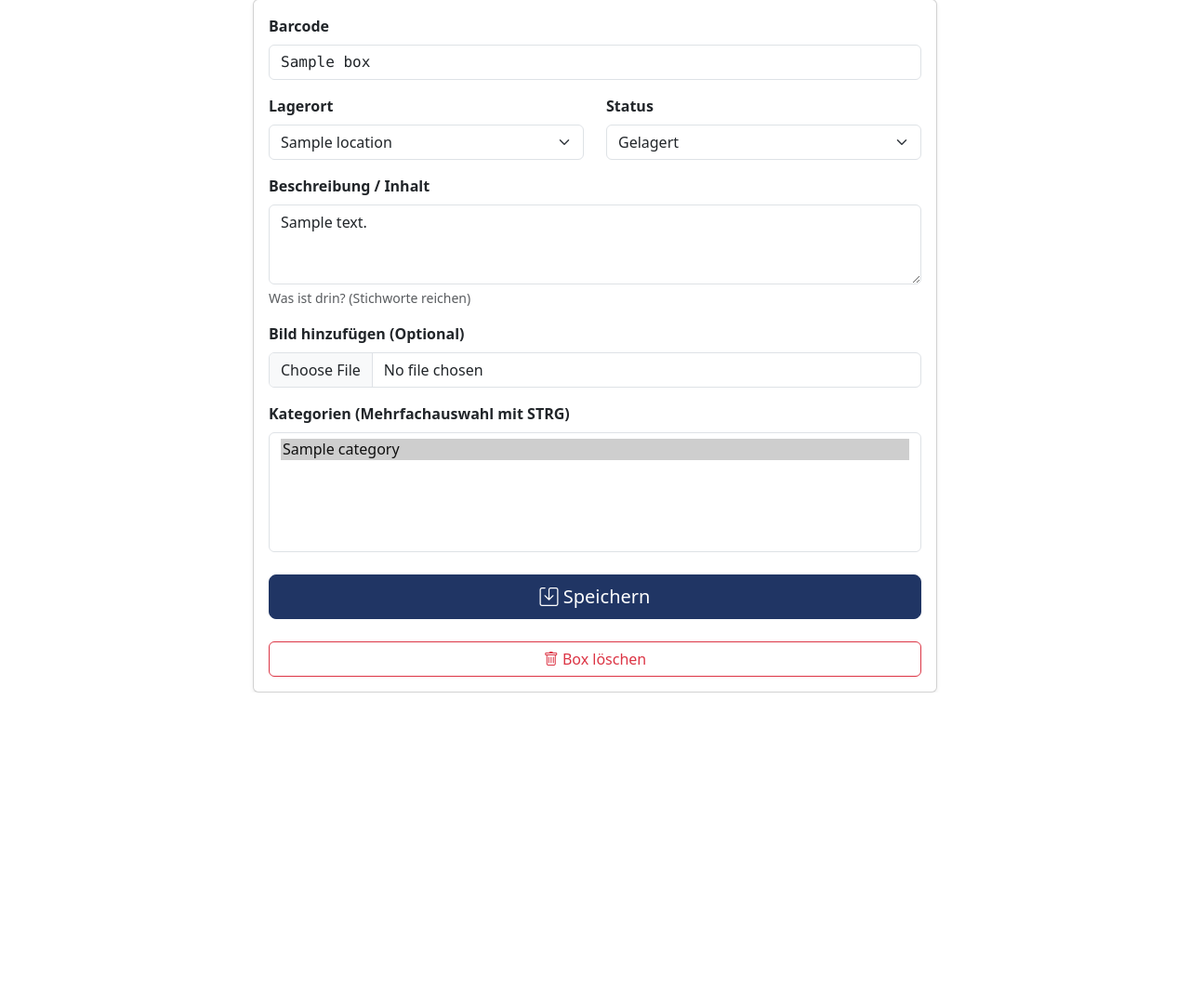
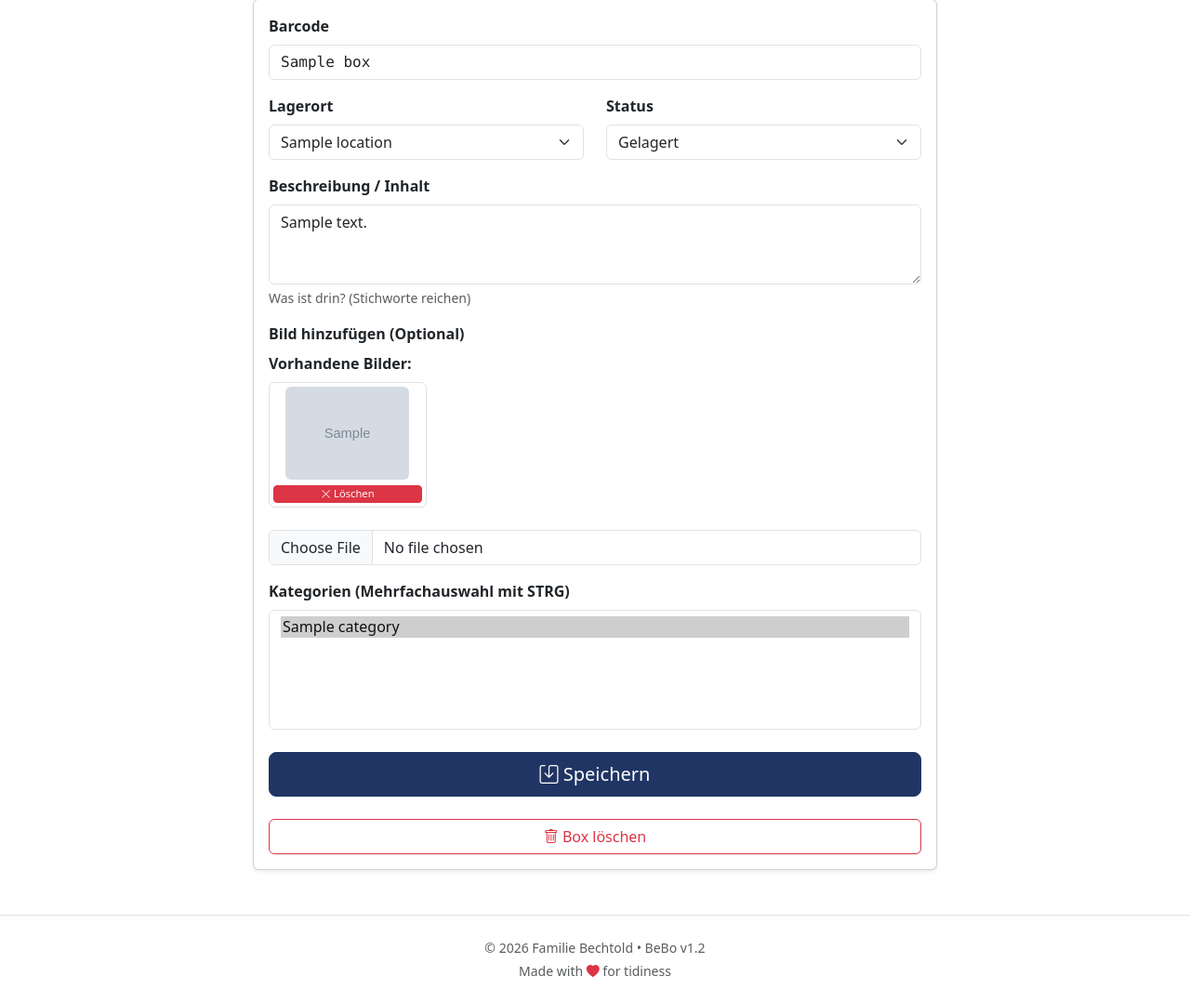
Before and after one commit to JOHBECHTOLD/BeBo, a Django app: a page that uses templates/base.html in a window 1280 px wide. Shown: the part 143-1222 px from the top of the page at 93% size. Before the commit the page ends 888 px from the top, so only its background shows below. Run offline with Django 5.2, Linux system fonts and the light colour scheme; a user stored in the database is signed in; tables that the repository leaves empty hold one stand-in row (values such as "Sample post"); grey boxes marked "Sample" are stand-in pictures.

Commit message:
Release v1.2: Login, Delete Image, Footer, Access Status

```diff
--- a/bebo_core/settings.py
+++ b/bebo_core/settings.py
@@ -149,3 +149,7 @@ DEFAULT_AUTO_FIELD = 'django.db.models.BigAutoField'
 LOGIN_URL = 'login'            # Name der URL für den Login
 LOGIN_REDIRECT_URL = 'dashboard' # Wohin nach dem Login?
 LOGOUT_REDIRECT_URL = 'login'    # Wohin nach dem Logout?
+
+
+# Versionierung
+BEBO_VERSION = '1.2.0'
--- a/inventory/urls.py
+++ b/inventory/urls.py
@@ -7,4 +7,5 @@ urlpatterns = [
     path('box/<str:label>/', views.box_detail, name='box_detail'),
     path('box/<str:label>/edit/', views.box_edit, name='box_edit'),
     path('box/<str:label>/delete/', views.box_delete, name='box_delete'),
+    path('image/<int:image_id>/delete/', views.image_delete, name='image_delete'),
 ]
--- a/inventory/views.py
+++ b/inventory/views.py
@@ -86,3 +86,14 @@ def box_delete(request, label):
 
     # Zeige die Bestätigungsseite an
     return render(request, 'inventory/box_confirm_delete.html', {'box': box})
+# NEU: Einzelnes Bild löschen
+@login_required
+def image_delete(request, image_id):
+    image = get_object_or_404(BoxImage, id=image_id)
+    box_label = image.box.label # Wir merken uns, zu welcher Box es gehört
+
+    # Löschen
+    image.delete()
+
+    # Zurück zur Bearbeiten-Seite der Box
+    return redirect('box_edit', label=box_label)
--- a/templates/base.html
+++ b/templates/base.html
@@ -137,4 +137,12 @@
     <!-- Bootstrap JS -->
     <script src="https://cdn.jsdelivr.net/npm/bootstrap@5.3.0/dist/js/bootstrap.bundle.min.js"></script>
   </body>
+  <!-- Footer -->
+  <footer class="py-4 mt-5 border-top">
+      <div class="container text-center text-muted small">
+          <p class="mb-1">&copy; {% now "Y" %} Familie Bechtold &bull; BeBo v1.2</p>
+          <!-- Änderung: Text angepasst -->
+          <p class="mb-0">Made with <i class="bi bi-heart-fill text-danger"></i> for tidiness</p>
+       </div>
+  </footer>
 </html>
--- a/templates/inventory/box_form.html
+++ b/templates/inventory/box_form.html
@@ -64,6 +64,26 @@
 
                     <div class="mb-3">
                         <label class="form-label fw-bold">Bild hinzufügen (Optional)</label>
+                                            <!-- Bestehende Bilder verwalten -->
+                    {% if box.images.all %}
+                    <div class="mb-4">
+                        <label class="form-label fw-bold">Vorhandene Bilder:</label>
+                        <div class="row g-2">
+                            {% for img in box.images.all %}
+                            <div class="col-6 col-md-3 text-center">
+                                <div class="position-relative border rounded p-1">
+                                    <img src="{{ img.image.url }}" class="img-fluid rounded" style="height: 100px; object-fit: cover;">
+                                    <br>
+                                    <!-- Kleiner Löschen Button -->
+                                    <a href="{% url 'image_delete' img.id %}" class="btn btn-danger btn-sm mt-1 w-100 py-0" style="font-size: 0.7rem;" onclick="return confirm('Bild wirklich löschen?')">
+                                        <i class="bi bi-x-lg"></i> Löschen
+                                    </a>
+                                </div>
+                            </div>
+                            {% endfor %}
+                        </div>
+                    </div>
+                    {% endif %}
                         {{ form.image_upload }}
                     </div>
 
@@ -78,9 +98,12 @@
                         </button>
 
                         <!-- NEU: Löschen Button -->
-                        <a href="{% url 'box_delete' box.label %}" class="btn btn-outline-danger mt-3">
-                            <i class="bi bi-trash"></i> Box löschen
-                        </a>
+                        <!-- WICHTIG: Das if box.pk muss drumherum! -->
+                        {% if box.pk %}
+                            <a href="{% url 'box_delete' box.label %}" class="btn btn-outline-danger mt-3">
+                                <i class="bi bi-trash"></i> Box löschen
+                            </a>
+                        {% endif %}
                     </div>
                 </form>
             </div>
```
